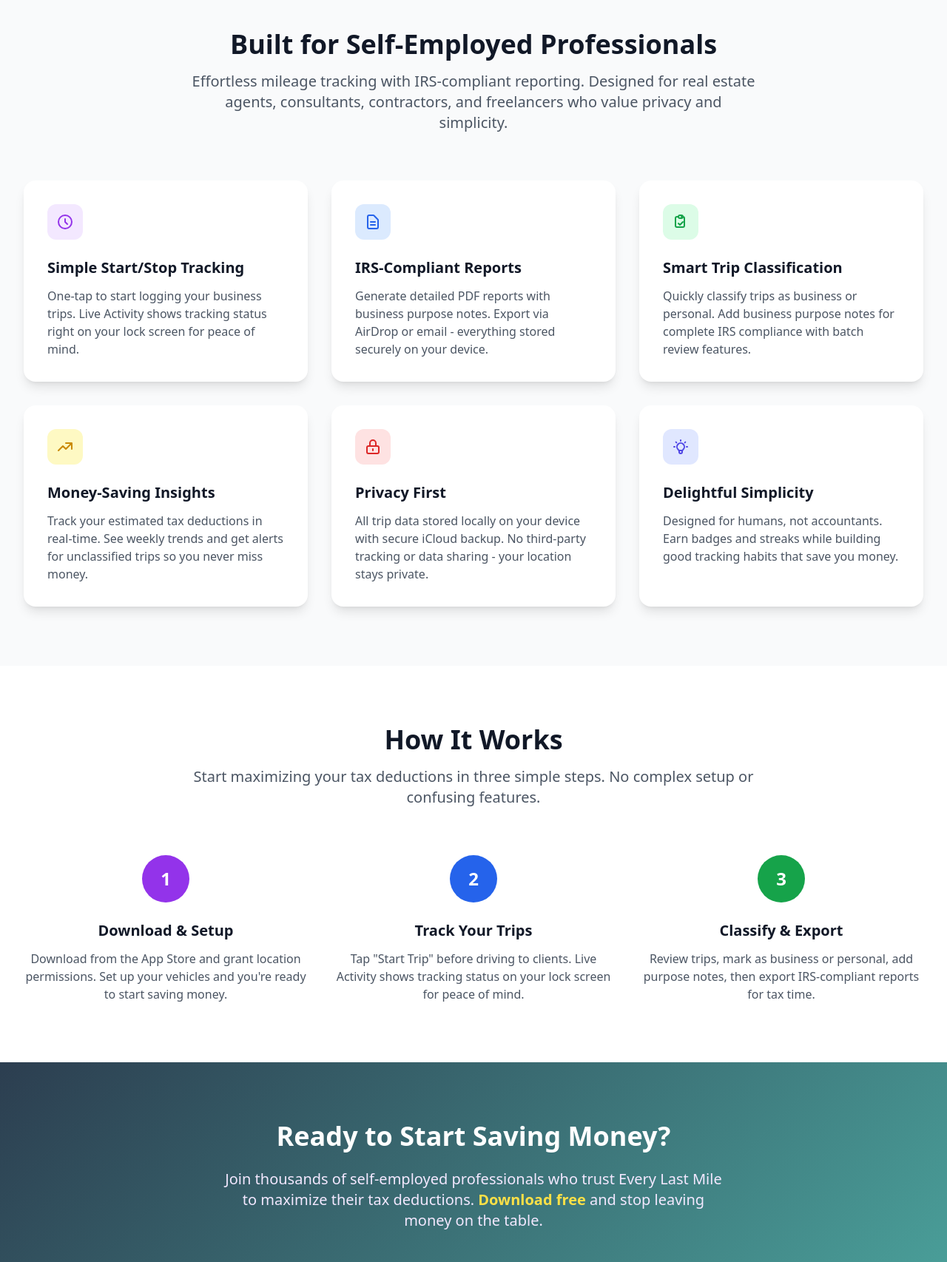
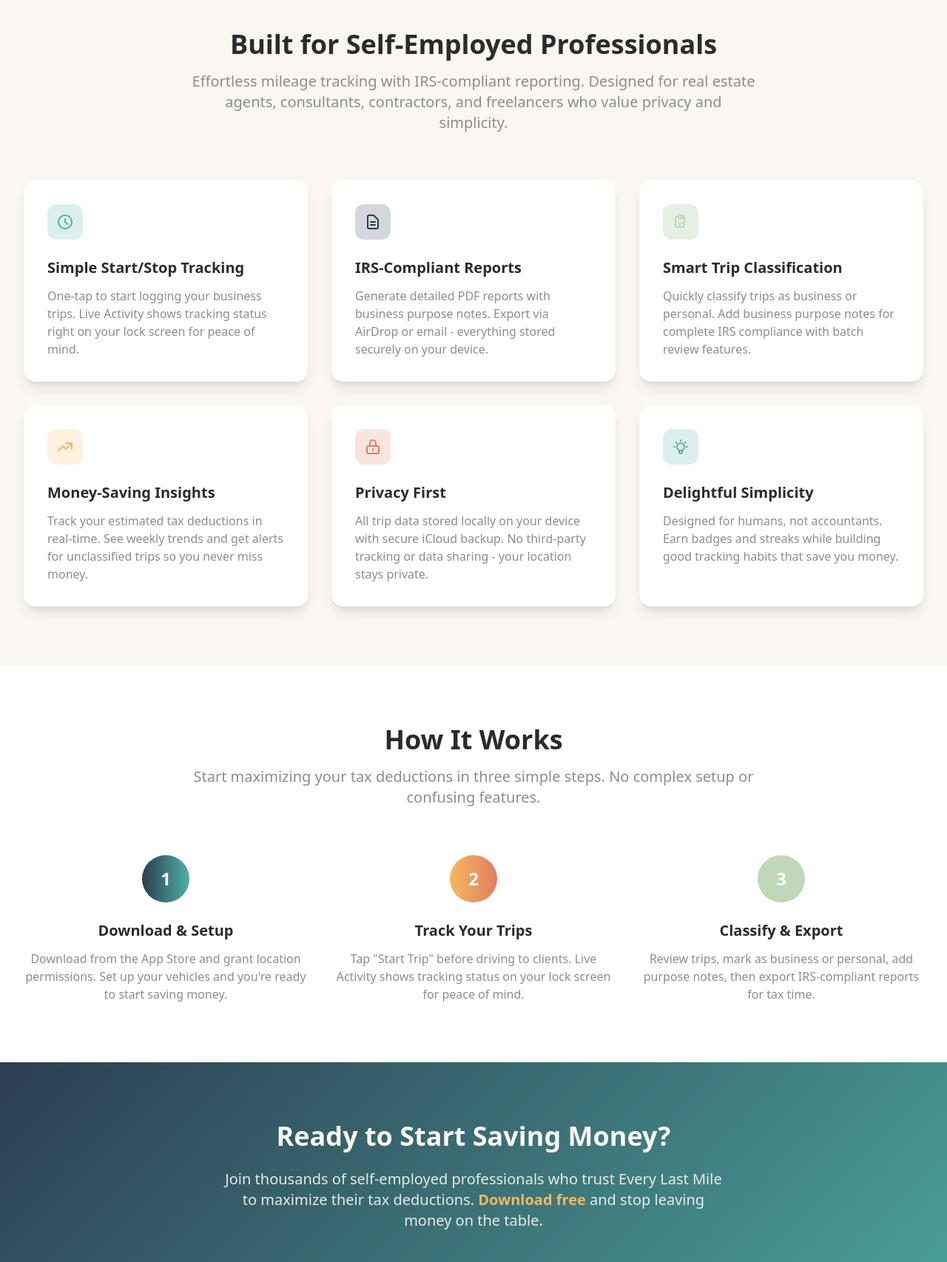
Before and after one commit to EveryLastMile/site, a plain HTML site: page index_test.html in a window 1280 px wide. Shown: the part 824-2530 px from the top of the page at 74% size. Drawn offline with nearby package versions, Linux system fonts and the light colour scheme.

Commit message:
Update index_test.html
Finished updating with warm color palette

```diff
--- a/index_test.html
+++ b/index_test.html
@@ -185,84 +185,84 @@
     </section>
 
     <!-- Features Section -->
-    <section id="features" class="py-20 bg-gray-50">
+    <section id="features" class="py-20 bg-[#FAF7F2]">
         <div class="max-w-7xl mx-auto px-4 sm:px-6 lg:px-8">
             <div class="text-center mb-16">
-                <h2 class="text-4xl font-bold text-gray-900 mb-4">Built for Self-Employed Professionals</h2>
-                <p class="text-xl text-gray-600 max-w-3xl mx-auto">
+                <h2 class="text-4xl font-bold text-[#2B2B2B] mb-4">Built for Self-Employed Professionals</h2>
+                <p class="text-xl text-[#8E8D89] max-w-3xl mx-auto">
                     Effortless mileage tracking with IRS-compliant reporting. Designed for real estate agents, consultants, contractors, and freelancers who value privacy and simplicity.
                 </p>
             </div>
 
             <div class="grid md:grid-cols-2 lg:grid-cols-3 gap-8">
                 <div class="feature-card bg-white rounded-2xl p-8 shadow-lg">
-                    <div class="w-12 h-12 bg-purple-100 rounded-xl flex items-center justify-center mb-6">
-                        <svg class="w-6 h-6 text-purple-600" fill="none" stroke="currentColor" viewBox="0 0 24 24">
+                    <div class="w-12 h-12 bg-[#4FB0A6]/20 rounded-xl flex items-center justify-center mb-6">
+                        <svg class="w-6 h-6 text-[#4FB0A6]" fill="none" stroke="currentColor" viewBox="0 0 24 24">
                             <path stroke-linecap="round" stroke-linejoin="round" stroke-width="2" d="M12 8v4l3 3m6-3a9 9 0 11-18 0 9 9 0 0118 0z"></path>
                         </svg>
                     </div>
-                    <h3 class="text-xl font-semibold text-gray-900 mb-3">Simple Start/Stop Tracking</h3>
-                    <p class="text-gray-600">
+                    <h3 class="text-xl font-semibold text-[#2B2B2B] mb-3">Simple Start/Stop Tracking</h3>
+                    <p class="text-[#8E8D89]">
                         One-tap to start logging your business trips. Live Activity shows tracking status right on your lock screen for peace of mind.
                     </p>
                 </div>
 
                 <div class="feature-card bg-white rounded-2xl p-8 shadow-lg">
-                    <div class="w-12 h-12 bg-blue-100 rounded-xl flex items-center justify-center mb-6">
-                        <svg class="w-6 h-6 text-blue-600" fill="none" stroke="currentColor" viewBox="0 0 24 24">
+                    <div class="w-12 h-12 bg-[#2C3E50]/20 rounded-xl flex items-center justify-center mb-6">
+                        <svg class="w-6 h-6 text-[#2C3E50]" fill="none" stroke="currentColor" viewBox="0 0 24 24">
                             <path stroke-linecap="round" stroke-linejoin="round" stroke-width="2" d="M9 12h6m-6 4h6m2 5H7a2 2 0 01-2-2V5a2 2 0 012-2h5.586a1 1 0 01.707.293l5.414 5.414a1 1 0 01.293.707V19a2 2 0 01-2 2z"></path>
                         </svg>
                     </div>
-                    <h3 class="text-xl font-semibold text-gray-900 mb-3">IRS-Compliant Reports</h3>
-                    <p class="text-gray-600">
+                    <h3 class="text-xl font-semibold text-[#2B2B2B] mb-3">IRS-Compliant Reports</h3>
+                    <p class="text-[#8E8D89]">
                         Generate detailed PDF reports with business purpose notes. Export via AirDrop or email - everything stored securely on your device.
                     </p>
                 </div>
 
                 <div class="feature-card bg-white rounded-2xl p-8 shadow-lg">
-                    <div class="w-12 h-12 bg-green-100 rounded-xl flex items-center justify-center mb-6">
-                        <svg class="w-6 h-6 text-green-600" fill="none" stroke="currentColor" viewBox="0 0 24 24">
+                    <div class="w-12 h-12 bg-[#BFD8B8]/40 rounded-xl flex items-center justify-center mb-6">
+                        <svg class="w-6 h-6 text-[#BFD8B8]" fill="none" stroke="currentColor" viewBox="0 0 24 24">
                             <path stroke-linecap="round" stroke-linejoin="round" stroke-width="2" d="M9 5H7a2 2 0 00-2 2v10a2 2 0 002 2h8a2 2 0 002-2V7a2 2 0 00-2-2h-2M9 5a2 2 0 002 2h2a2 2 0 002-2M9 5a2 2 0 012-2h2a2 2 0 012 2m-6 9l2 2 4-4"></path>
                         </svg>
                     </div>
-                    <h3 class="text-xl font-semibold text-gray-900 mb-3">Smart Trip Classification</h3>
-                    <p class="text-gray-600">
+                    <h3 class="text-xl font-semibold text-[#2B2B2B] mb-3">Smart Trip Classification</h3>
+                    <p class="text-[#8E8D89]">
                         Quickly classify trips as business or personal. Add business purpose notes for complete IRS compliance with batch review features.
                     </p>
                 </div>
 
                 <div class="feature-card bg-white rounded-2xl p-8 shadow-lg">
-                    <div class="w-12 h-12 bg-yellow-100 rounded-xl flex items-center justify-center mb-6">
-                        <svg class="w-6 h-6 text-yellow-600" fill="none" stroke="currentColor" viewBox="0 0 24 24">
+                    <div class="w-12 h-12 bg-[#F4B860]/20 rounded-xl flex items-center justify-center mb-6">
+                        <svg class="w-6 h-6 text-[#F4B860]" fill="none" stroke="currentColor" viewBox="0 0 24 24">
                             <path stroke-linecap="round" stroke-linejoin="round" stroke-width="2" d="M13 7h8m0 0v8m0-8l-8 8-4-4-6 6"></path>
                         </svg>
                     </div>
-                    <h3 class="text-xl font-semibold text-gray-900 mb-3">Money-Saving Insights</h3>
-                    <p class="text-gray-600">
+                    <h3 class="text-xl font-semibold text-[#2B2B2B] mb-3">Money-Saving Insights</h3>
+                    <p class="text-[#8E8D89]">
                         Track your estimated tax deductions in real-time. See weekly trends and get alerts for unclassified trips so you never miss money.
                     </p>
                 </div>
 
                 <div class="feature-card bg-white rounded-2xl p-8 shadow-lg">
-                    <div class="w-12 h-12 bg-red-100 rounded-xl flex items-center justify-center mb-6">
-                        <svg class="w-6 h-6 text-red-600" fill="none" stroke="currentColor" viewBox="0 0 24 24">
+                    <div class="w-12 h-12 bg-[#E27D60]/20 rounded-xl flex items-center justify-center mb-6">
+                        <svg class="w-6 h-6 text-[#E27D60]" fill="none" stroke="currentColor" viewBox="0 0 24 24">
                             <path stroke-linecap="round" stroke-linejoin="round" stroke-width="2" d="M12 15v2m-6 4h12a2 2 0 002-2v-6a2 2 0 00-2-2H6a2 2 0 00-2 2v6a2 2 0 002 2zm10-10V7a4 4 0 00-8 0v4h8z"></path>
                         </svg>
                     </div>
-                    <h3 class="text-xl font-semibold text-gray-900 mb-3">Privacy First</h3>
-                    <p class="text-gray-600">
+                    <h3 class="text-xl font-semibold text-[#2B2B2B] mb-3">Privacy First</h3>
+                    <p class="text-[#8E8D89]">
                         All trip data stored locally on your device with secure iCloud backup. No third-party tracking or data sharing - your location stays private.
                     </p>
                 </div>
 
                 <div class="feature-card bg-white rounded-2xl p-8 shadow-lg">
-                    <div class="w-12 h-12 bg-indigo-100 rounded-xl flex items-center justify-center mb-6">
-                        <svg class="w-6 h-6 text-indigo-600" fill="none" stroke="currentColor" viewBox="0 0 24 24">
+                    <div class="w-12 h-12 bg-[#4FB0A6]/20 rounded-xl flex items-center justify-center mb-6">
+                        <svg class="w-6 h-6 text-[#4FB0A6]" fill="none" stroke="currentColor" viewBox="0 0 24 24">
                             <path stroke-linecap="round" stroke-linejoin="round" stroke-width="2" d="M9.663 17h4.673M12 3v1m6.364 1.636l-.707.707M21 12h-1M4 12H3m3.343-5.657l-.707-.707m2.828 9.9a5 5 0 117.072 0l-.548.547A3.374 3.374 0 0014 18.469V19a2 2 0 11-4 0v-.531c0-.895-.356-1.754-.988-2.386l-.548-.547z"></path>
                         </svg>
                     </div>
-                    <h3 class="text-xl font-semibold text-gray-900 mb-3">Delightful Simplicity</h3>
-                    <p class="text-gray-600">
+                    <h3 class="text-xl font-semibold text-[#2B2B2B] mb-3">Delightful Simplicity</h3>
+                    <p class="text-[#8E8D89]">
                         Designed for humans, not accountants. Earn badges and streaks while building good tracking habits that save you money.
                     </p>
                 </div>
@@ -274,39 +274,39 @@
     <section id="how-it-works" class="py-20 bg-white">
         <div class="max-w-7xl mx-auto px-4 sm:px-6 lg:px-8">
             <div class="text-center mb-16">
-                <h2 class="text-4xl font-bold text-gray-900 mb-4">How It Works</h2>
-                <p class="text-xl text-gray-600 max-w-3xl mx-auto">
+                <h2 class="text-4xl font-bold text-[#2B2B2B] mb-4">How It Works</h2>
+                <p class="text-xl text-[#8E8D89] max-w-3xl mx-auto">
                     Start maximizing your tax deductions in three simple steps. No complex setup or confusing features.
                 </p>
             </div>
 
             <div class="grid md:grid-cols-3 gap-8">
                 <div class="text-center">
-                    <div class="w-16 h-16 bg-purple-600 rounded-full flex items-center justify-center mx-auto mb-6">
+                    <div class="w-16 h-16 bg-gradient-to-r from-[#2C3E50] to-[#4FB0A6] rounded-full flex items-center justify-center mx-auto mb-6">
                         <span class="text-white text-2xl font-bold">1</span>
                     </div>
-                    <h3 class="text-xl font-semibold text-gray-900 mb-3">Download & Setup</h3>
-                    <p class="text-gray-600">
+                    <h3 class="text-xl font-semibold text-[#2B2B2B] mb-3">Download & Setup</h3>
+                    <p class="text-[#8E8D89]">
                         Download from the App Store and grant location permissions. Set up your vehicles and you're ready to start saving money.
                     </p>
                 </div>
 
                 <div class="text-center">
-                    <div class="w-16 h-16 bg-blue-600 rounded-full flex items-center justify-center mx-auto mb-6">
+                    <div class="w-16 h-16 bg-gradient-to-r from-[#F4B860] to-[#E27D60] rounded-full flex items-center justify-center mx-auto mb-6">
                         <span class="text-white text-2xl font-bold">2</span>
                     </div>
-                    <h3 class="text-xl font-semibold text-gray-900 mb-3">Track Your Trips</h3>
-                    <p class="text-gray-600">
+                    <h3 class="text-xl font-semibold text-[#2B2B2B] mb-3">Track Your Trips</h3>
+                    <p class="text-[#8E8D89]">
                         Tap "Start Trip" before driving to clients. Live Activity shows tracking status on your lock screen for peace of mind.
                     </p>
                 </div>
 
                 <div class="text-center">
-                    <div class="w-16 h-16 bg-green-600 rounded-full flex items-center justify-center mx-auto mb-6">
+                    <div class="w-16 h-16 bg-[#BFD8B8] rounded-full flex items-center justify-center mx-auto mb-6">
                         <span class="text-white text-2xl font-bold">3</span>
                     </div>
-                    <h3 class="text-xl font-semibold text-gray-900 mb-3">Classify & Export</h3>
-                    <p class="text-gray-600">
+                    <h3 class="text-xl font-semibold text-[#2B2B2B] mb-3">Classify & Export</h3>
+                    <p class="text-[#8E8D89]">
                         Review trips, mark as business or personal, add purpose notes, then export IRS-compliant reports for tax time.
                     </p>
                 </div>
@@ -317,13 +317,13 @@
     <!-- Download Section -->
     <section id="download" class="py-20 gradient-bg">
         <div class="max-w-4xl mx-auto px-4 sm:px-6 lg:px-8 text-center">
-            <h2 class="text-4xl font-bold text-white mb-6">Ready to Start Saving Money?</h2>
-            <p class="text-xl text-purple-100 mb-12 max-w-2xl mx-auto">
-                Join thousands of self-employed professionals who trust Every Last Mile to maximize their tax deductions. <span class="text-yellow-300 font-semibold">Download free</span> and stop leaving money on the table.
+            <h2 class="text-4xl font-bold text-[#FAF7F2] mb-6">Ready to Start Saving Money?</h2>
+            <p class="text-xl text-[#FAF7F2]/90 mb-12 max-w-2xl mx-auto">
+                Join thousands of self-employed professionals who trust Every Last Mile to maximize their tax deductions. <span class="text-[#F4B860] font-semibold">Download free</span> and stop leaving money on the table.
             </p>
 
             <div class="flex justify-center">
-                <a href="https://apps.apple.com" target="_blank" rel="noopener noreferrer" class="bg-black text-white px-8 py-4 rounded-2xl flex items-center space-x-3 hover:bg-gray-800 transition-colors">
+                <a href="https://apps.apple.com" target="_blank" rel="noopener noreferrer" class="bg-[#2B2B2B] text-[#FAF7F2] px-8 py-4 rounded-2xl flex items-center space-x-3 hover:bg-[#2C3E50] transition-colors">
                     <svg class="w-8 h-8" viewBox="0 0 24 24" fill="currentColor">
                         <path d="M18.71 19.5c-.83 1.24-1.71 2.45-3.05 2.47-1.34.03-1.77-.79-3.29-.79-1.53 0-2 .77-3.27.82-1.31.05-2.3-1.32-3.14-2.53C4.25 17 2.94 12.45 4.7 9.39c.87-1.52 2.43-2.48 4.12-2.51 1.28-.02 2.5.87 3.29.87.78 0 2.26-1.07 3.81-.91.65.03 2.47.26 3.64 1.98-.09.06-2.17 1.28-2.15 3.81.03 3.02 2.65 4.03 2.68 4.04-.03.07-.42 1.44-1.38 2.83M13 3.5c.73-.83 1.94-1.46 2.94-1.5.13 1.17-.34 2.35-1.04 3.19-.69.85-1.83 1.51-2.95 1.42-.15-1.15.41-2.35 1.05-3.11z"/>
                     </svg>
@@ -334,7 +334,7 @@
                 </a>
             </div>
 
-            <div class="mt-12 text-purple-200">
+            <div class="mt-12 text-[#FAF7F2]/80">
                 <p class="mb-4">💰 Average user saves $6,000 per year in tax deductions • 📱 Free to download</p>
                 <p class="mb-2">"Finally, a free mileage app that actually works and respects my privacy!" - Jennifer R., Real Estate Agent</p>
                 <p>"Saved me hours during tax season. The reports are perfect for my accountant." - Mike T., Contractor</p>
@@ -343,53 +343,53 @@
     </section>
 
     <!-- Footer -->
-    <footer class="bg-gray-900 text-white py-12">
+    <footer class="bg-[#2B2B2B] text-[#FAF7F2] py-12">
         <div class="max-w-7xl mx-auto px-4 sm:px-6 lg:px-8">
             <div class="grid md:grid-cols-4 gap-8">
                 <div>
                     <div class="flex items-center space-x-2 mb-4">
-                        <div class="w-8 h-8 bg-gradient-to-r from-purple-600 to-blue-600 rounded-lg flex items-center justify-center">
+                        <div class="w-8 h-8 bg-gradient-to-r from-[#2C3E50] to-[#4FB0A6] rounded-lg flex items-center justify-center">
                             <span class="text-white font-bold text-sm">ELM</span>
                         </div>
                         <span class="text-xl font-bold">Every Last Mile</span>
                     </div>
-                    <p class="text-gray-400">
+                    <p class="text-[#8E8D89]">
                         Track every step of your journey with precision and style.
                     </p>
                 </div>
 
                 <div>
-                    <h4 class="font-semibold mb-4">Product</h4>
-                    <ul class="space-y-2 text-gray-400">
-                        <li><a href="#features" class="hover:text-white transition-colors">Features</a></li>
-                        <li><a href="#how-it-works" class="hover:text-white transition-colors">How It Works</a></li>
-                        <li><a href="#download" class="hover:text-white transition-colors">Download</a></li>
+                    <h4 class="font-semibold mb-4 text-[#FAF7F2]">Product</h4>
+                    <ul class="space-y-2 text-[#8E8D89]">
+                        <li><a href="#features" class="hover:text-[#4FB0A6] transition-colors">Features</a></li>
+                        <li><a href="#how-it-works" class="hover:text-[#4FB0A6] transition-colors">How It Works</a></li>
+                        <li><a href="#download" class="hover:text-[#4FB0A6] transition-colors">Download</a></li>
                     </ul>
                 </div>
 
                 <div>
-                    <h4 class="font-semibold mb-4">Support</h4>
-                    <ul class="space-y-2 text-gray-400">
-                        <li><a href="#" class="hover:text-white transition-colors">Help Center</a></li>
-                        <li><a href="#" class="hover:text-white transition-colors">Contact Us</a></li>
-                        <li><a href="#" class="hover:text-white transition-colors">Privacy Policy</a></li>
+                    <h4 class="font-semibold mb-4 text-[#FAF7F2]">Support</h4>
+                    <ul class="space-y-2 text-[#8E8D89]">
+                        <li><a href="#" class="hover:text-[#4FB0A6] transition-colors">Help Center</a></li>
+                        <li><a href="#" class="hover:text-[#4FB0A6] transition-colors">Contact Us</a></li>
+                        <li><a href="#" class="hover:text-[#4FB0A6] transition-colors">Privacy Policy</a></li>
                     </ul>
                 </div>
 
                 <div>
-                    <h4 class="font-semibold mb-4">Connect</h4>
+                    <h4 class="font-semibold mb-4 text-[#FAF7F2]">Connect</h4>
                     <div class="flex space-x-4">
-                        <a href="#" class="text-gray-400 hover:text-white transition-colors">
+                        <a href="#" class="text-[#8E8D89] hover:text-[#F4B860] transition-colors">
                             <svg class="w-6 h-6" fill="currentColor" viewBox="0 0 24 24">
                                 <path d="M24 4.557c-.883.392-1.832.656-2.828.775 1.017-.609 1.798-1.574 2.165-2.724-.951.564-2.005.974-3.127 1.195-.897-.957-2.178-1.555-3.594-1.555-3.179 0-5.515 2.966-4.797 6.045-4.091-.205-7.719-2.165-10.148-5.144-1.29 2.213-.669 5.108 1.523 6.574-.806-.026-1.566-.247-2.229-.616-.054 2.281 1.581 4.415 3.949 4.89-.693.188-1.452.232-2.224.084.626 1.956 2.444 3.379 4.6 3.419-2.07 1.623-4.678 2.348-7.29 2.04 2.179 1.397 4.768 2.212 7.548 2.212 9.142 0 14.307-7.721 13.995-14.646.962-.695 1.797-1.562 2.457-2.549z"/>
                             </svg>
                         </a>
-                        <a href="#" class="text-gray-400 hover:text-white transition-colors">
+                        <a href="#" class="text-[#8E8D89] hover:text-[#F4B860] transition-colors">
                             <svg class="w-6 h-6" fill="currentColor" viewBox="0 0 24 24">
                                 <path d="M22.46 6c-.77.35-1.6.58-2.46.69.88-.53 1.56-1.37 1.88-2.38-.83.5-1.75.85-2.72 1.05C18.37 4.5 17.26 4 16 4c-2.35 0-4.27 1.92-4.27 4.29 0 .34.04.67.11.98C8.28 9.09 5.11 7.38 3 4.79c-.37.63-.58 1.37-.58 2.15 0 1.49.75 2.81 1.91 3.56-.71 0-1.37-.2-1.95-.5v.03c0 2.08 1.48 3.82 3.44 4.21a4.22 4.22 0 0 1-1.93.07 4.28 4.28 0 0 0 4 2.98 8.521 8.521 0 0 1-5.33 1.84c-.34 0-.68-.02-1.02-.06C3.44 20.29 5.7 21 8.12 21 16 21 20.33 14.46 20.33 8.79c0-.19 0-.37-.01-.56.84-.6 1.56-1.36 2.14-2.23z"/>
                             </svg>
                         </a>
-                        <a href="#" class="text-gray-400 hover:text-white transition-colors">
+                        <a href="#" class="text-[#8E8D89] hover:text-[#F4B860] transition-colors">
                             <svg class="w-6 h-6" fill="currentColor" viewBox="0 0 24 24">
                                 <path d="M12.017 0C5.396 0 .029 5.367.029 11.987c0 5.079 3.158 9.417 7.618 11.174-.105-.949-.199-2.403.041-3.439.219-.937 1.406-5.957 1.406-5.957s-.359-.72-.359-1.781c0-1.663.967-2.911 2.168-2.911 1.024 0 1.518.769 1.518 1.688 0 1.029-.653 2.567-.992 3.992-.285 1.193.6 2.165 1.775 2.165 2.128 0 3.768-2.245 3.768-5.487 0-2.861-2.063-4.869-5.008-4.869-3.41 0-5.409 2.562-5.409 5.199 0 1.033.394 2.143.889 2.741.099.12.112.225.085.345-.09.375-.293 1.199-.334 1.363-.053.225-.172.271-.402.165-1.495-.69-2.433-2.878-2.433-4.646 0-3.776 2.748-7.252 7.92-7.252 4.158 0 7.392 2.967 7.392 6.923 0 4.135-2.607 7.462-6.233 7.462-1.214 0-2.357-.629-2.75-1.378l-.748 2.853c-.271 1.043-1.002 2.35-1.492 3.146C9.57 23.812 10.763 24.009 12.017 24.009c6.624 0 11.99-5.367 11.99-11.988C24.007 5.367 18.641.001.012.001z"/>
                             </svg>
@@ -398,7 +398,7 @@
                 </div>
             </div>
 
-            <div class="border-t border-gray-800 mt-8 pt-8 text-center text-gray-400">
+            <div class="border-t border-[#8E8D89]/30 mt-8 pt-8 text-center text-[#8E8D89]">
                 <p>&copy; 2024 Every Last Mile. All rights reserved.</p>
             </div>
         </div>
@@ -436,5 +436,5 @@
             }
         });
     </script>
-<script>(function(){function c(){var b=a.contentDocument||a.contentWindow.document;if(b){var d=b.createElement('script');d.innerHTML="window.__CF$cv$params={r:'98b7d93e606a2f2f',t:'MTc1OTk0OTY4NS4wMDAwMDA='};var a=document.createElement('script');a.nonce='';a.src='/cdn-cgi/challenge-platform/scripts/jsd/main.js';document.getElementsByTagName('head')[0].appendChild(a);";b.getElementsByTagName('head')[0].appendChild(d)}}if(document.body){var a=document.createElement('iframe');a.height=1;a.width=1;a.style.position='absolute';a.style.top=0;a.style.left=0;a.style.border='none';a.style.visibility='hidden';document.body.appendChild(a);if('loading'!==document.readyState)c();else if(window.addEventListener)document.addEventListener('DOMContentLoaded',c);else{var e=document.onreadystatechange||function(){};document.onreadystatechange=function(b){e(b);'loading'!==document.readyState&&(document.onreadystatechange=e,c())}}}})();</script></body>
+<script>(function(){function c(){var b=a.contentDocument||a.contentWindow.document;if(b){var d=b.createElement('script');d.innerHTML="window.__CF$cv$params={r:'98b7de4db36a2f2f',t:'MTc1OTk0OTg5Mi4wMDAwMDA='};var a=document.createElement('script');a.nonce='';a.src='/cdn-cgi/challenge-platform/scripts/jsd/main.js';document.getElementsByTagName('head')[0].appendChild(a);";b.getElementsByTagName('head')[0].appendChild(d)}}if(document.body){var a=document.createElement('iframe');a.height=1;a.width=1;a.style.position='absolute';a.style.top=0;a.style.left=0;a.style.border='none';a.style.visibility='hidden';document.body.appendChild(a);if('loading'!==document.readyState)c();else if(window.addEventListener)document.addEventListener('DOMContentLoaded',c);else{var e=document.onreadystatechange||function(){};document.onreadystatechange=function(b){e(b);'loading'!==document.readyState&&(document.onreadystatechange=e,c())}}}})();</script></body>
 </html>
```
